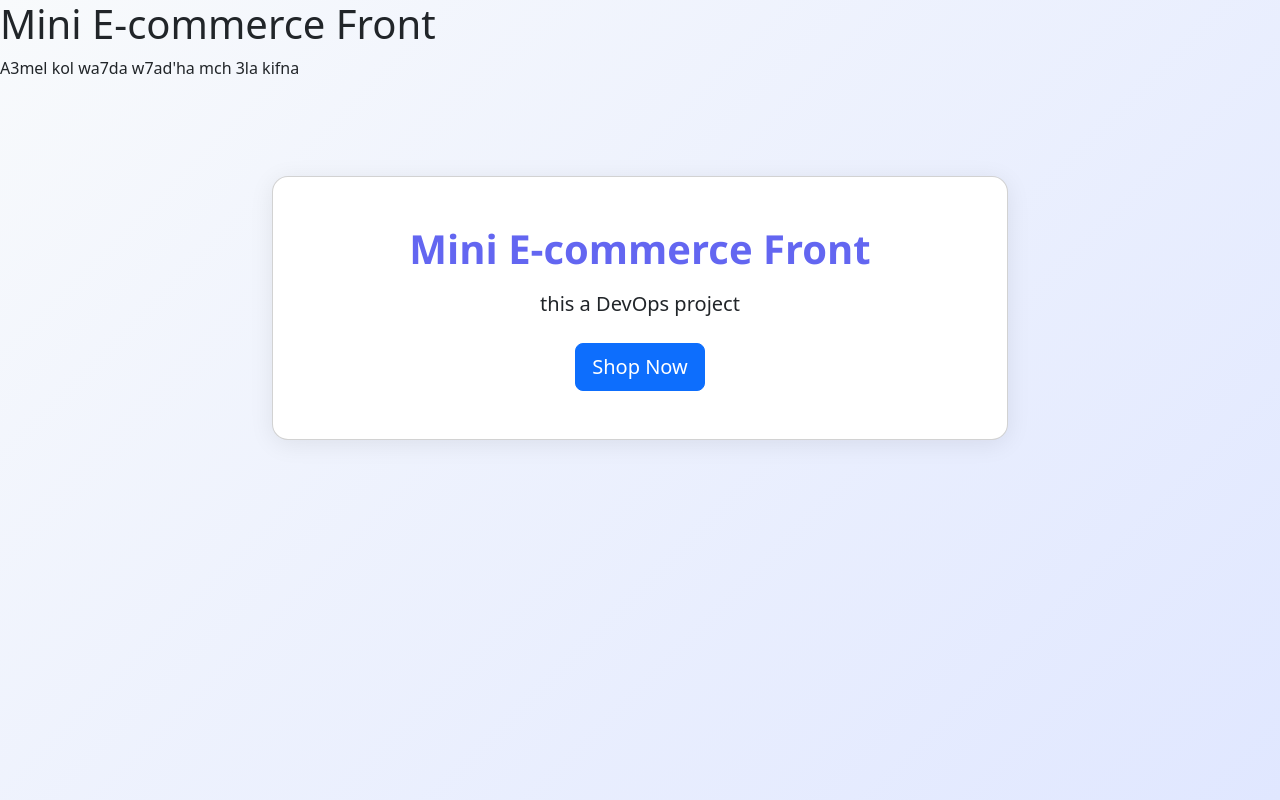
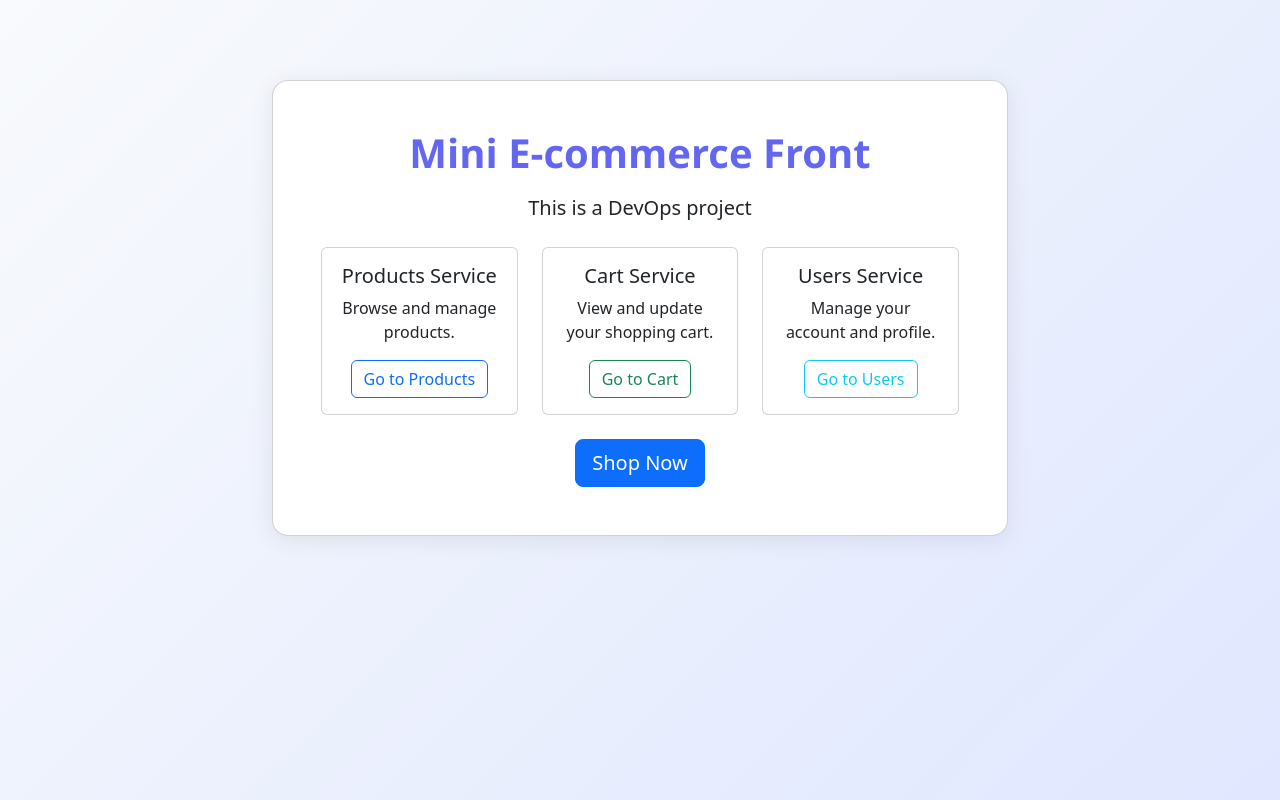
Before and after one commit to medkhaled/devops-ecommerce-project, a plain HTML site: page app/frontend/index.html in a window 1280 px wide. Drawn offline with nearby package versions, Linux system fonts and the light colour scheme.

Commit message:
index+services

```diff
--- a/app/frontend/index.html
+++ b/app/frontend/index.html
@@ -1,12 +1,3 @@
-
-<!doctype html>
-<html>
-  <head><meta charset="utf-8"><title>E-commerce Front</title></head>
-  <body>
-    <h1>Mini E-commerce Front</h1>
-    <p>A3mel kol wa7da w7ad'ha mch 3la kifna</p>
-  </body>
-</html>
 <!doctype html>
 <html lang="en">
   <head>
@@ -30,6 +21,13 @@
         font-weight: 700;
         color: #6366f1;
       }
+      .service-card {
+        transition: transform 0.2s;
+      }
+      .service-card:hover {
+        transform: translateY(-5px) scale(1.03);
+        box-shadow: 0 8px 32px rgba(99,102,241,0.12);
+      }
     </style>
   </head>
   <body>
@@ -38,8 +36,37 @@
         <div class="col-md-8">
           <div class="card main-card p-5">
             <h1 class="brand mb-3 text-center">Mini E-commerce Front</h1>
-            <p class="lead text-center mb-4">this a DevOps project</p>
-            <div class="text-center">
+            <p class="lead text-center mb-4">This is a DevOps project</p>
+            <div class="row g-4">
+              <div class="col-md-4">
+                <div class="card service-card h-100 text-center">
+                  <div class="card-body">
+                    <h5 class="card-title">Products Service</h5>
+                    <p class="card-text">Browse and manage products.</p>
+                    <a href="/products" class="btn btn-outline-primary">Go to Products</a>
+                  </div>
+                </div>
+              </div>
+              <div class="col-md-4">
+                <div class="card service-card h-100 text-center">
+                  <div class="card-body">
+                    <h5 class="card-title">Cart Service</h5>
+                    <p class="card-text">View and update your shopping cart.</p>
+                    <a href="/cart" class="btn btn-outline-success">Go to Cart</a>
+                  </div>
+                </div>
+              </div>
+              <div class="col-md-4">
+                <div class="card service-card h-100 text-center">
+                  <div class="card-body">
+                    <h5 class="card-title">Users Service</h5>
+                    <p class="card-text">Manage your account and profile.</p>
+                    <a href="/users" class="btn btn-outline-info">Go to Users</a>
+                  </div>
+                </div>
+              </div>
+            </div>
+            <div class="text-center mt-4">
               <a href="#" class="btn btn-primary btn-lg">Shop Now</a>
             </div>
           </div>
```
